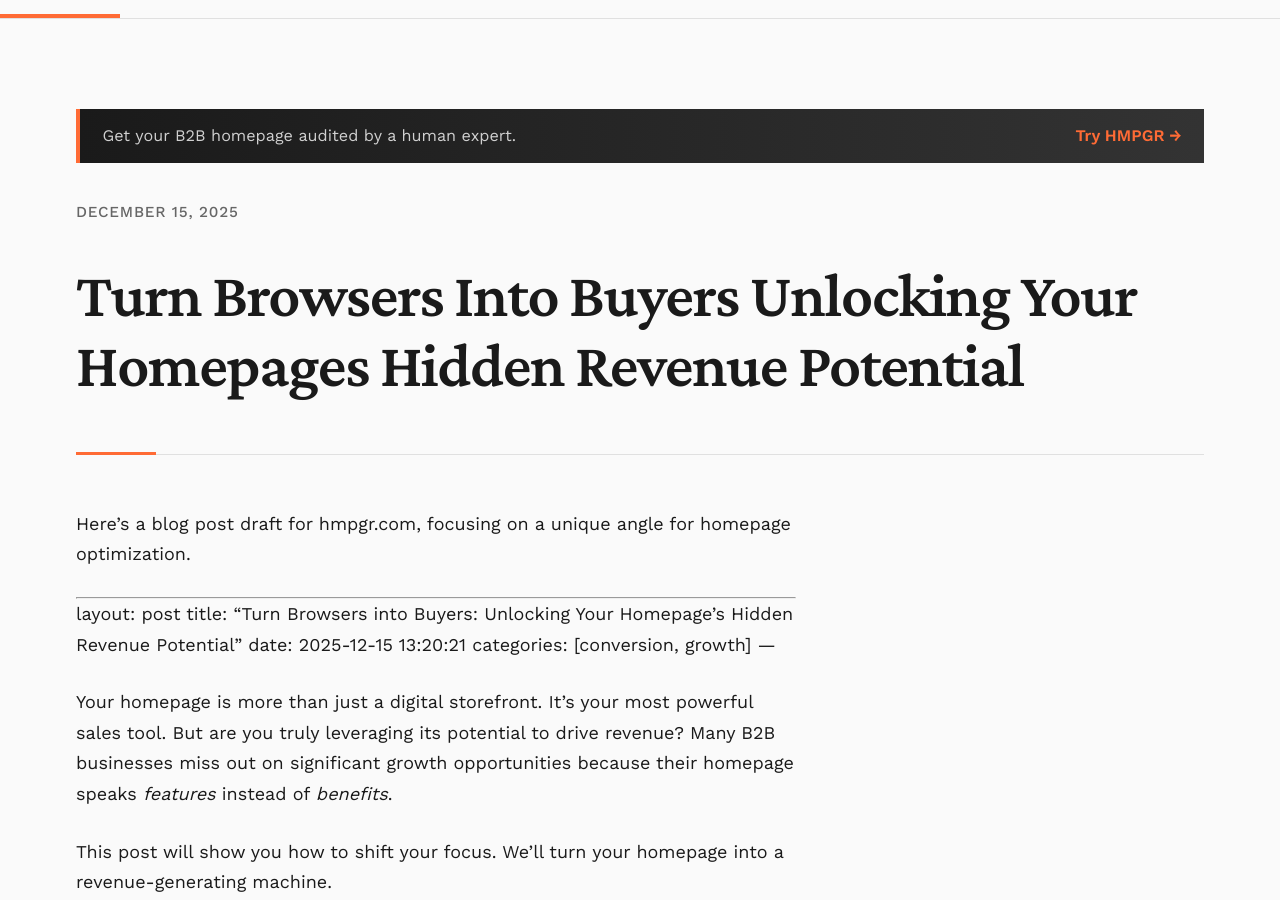
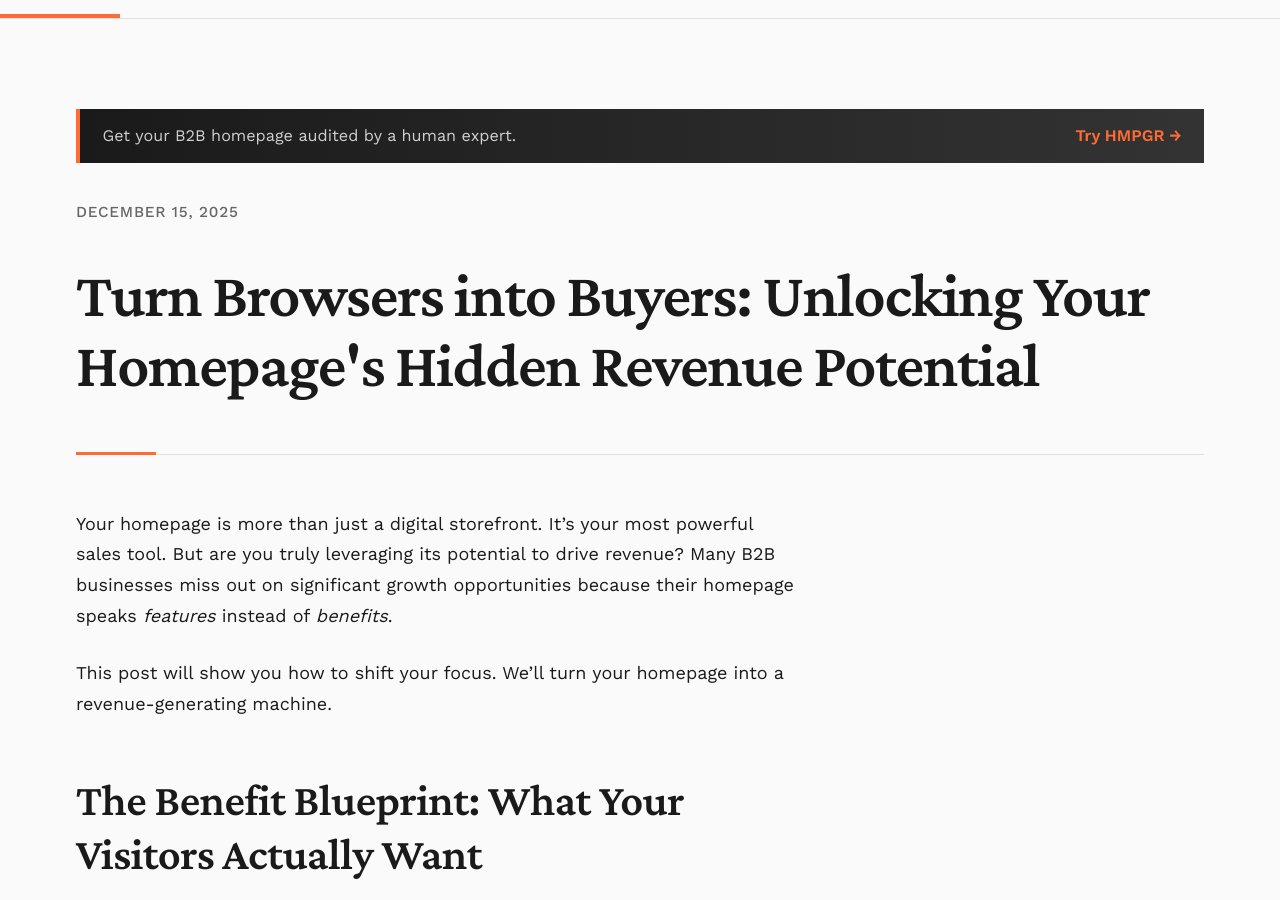
Before and after one commit to aonghusflynn/hmpgr-blog, a Jekyll site: the page built from docs/_posts/2025-12-15-turn-browsers-into-buyers-unlocking-your-homepages-hidden-revenue-potential.markdown, in a window 1280 px wide and 900 px high, scrolled down 215 px. Built offline with Jekyll 4.4.1, drawn with Linux system fonts in a browser that asks for light colours.

Commit message:
Update 2025-12-15-turn-browsers-into-buyers-unlocking-your-homepages-hidden-revenue-potential.markdown

```diff
--- a/docs/_posts/2025-12-15-turn-browsers-into-buyers-unlocking-your-homepages-hidden-revenue-potential.markdown
+++ b/docs/_posts/2025-12-15-turn-browsers-into-buyers-unlocking-your-homepages-hidden-revenue-potential.markdown
@@ -1,5 +1,3 @@
-Here's a blog post draft for hmpgr.com, focusing on a unique angle for homepage optimization.
-
 ---
 layout: post
 title: "Turn Browsers into Buyers: Unlocking Your Homepage's Hidden Revenue Potential"
```
